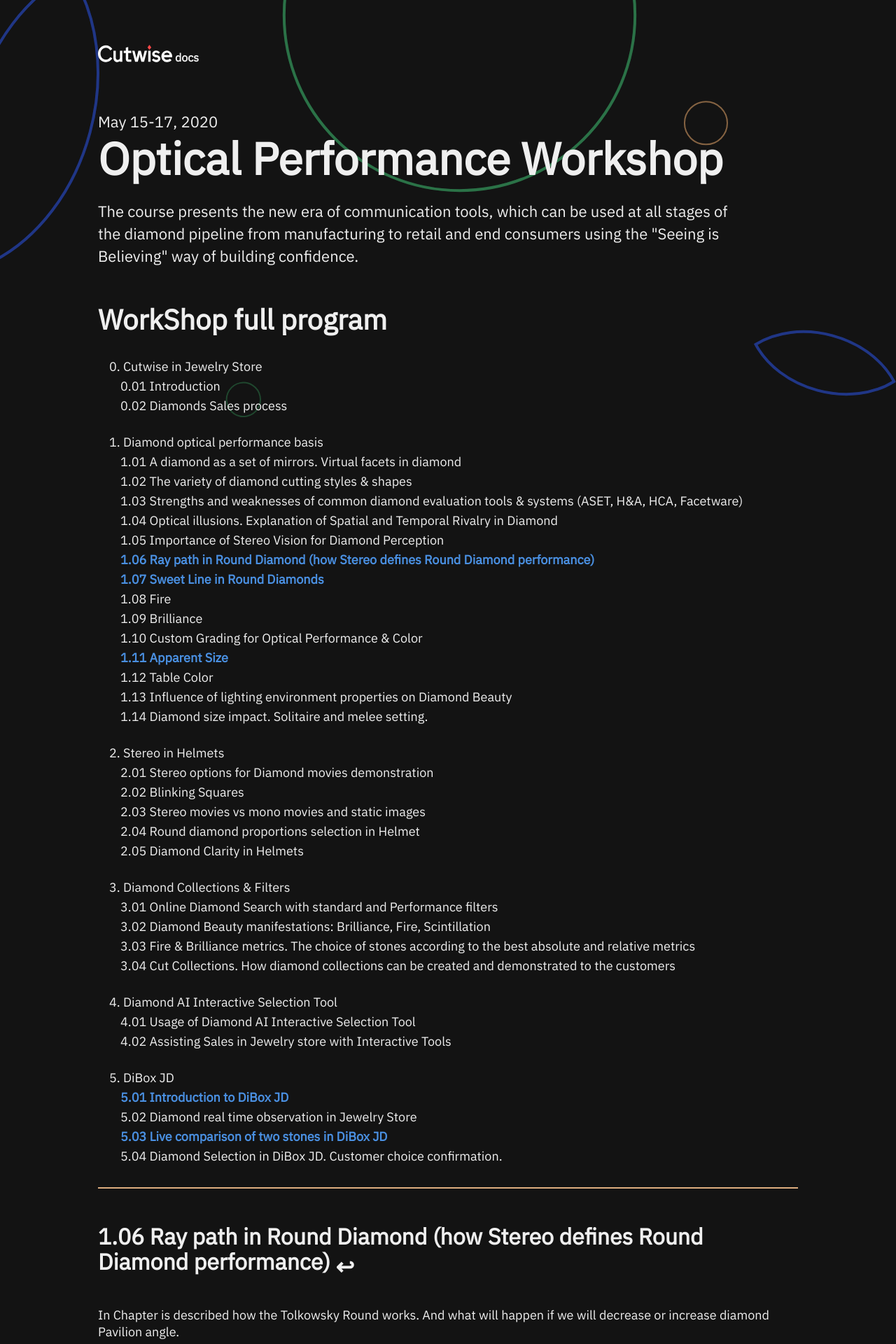
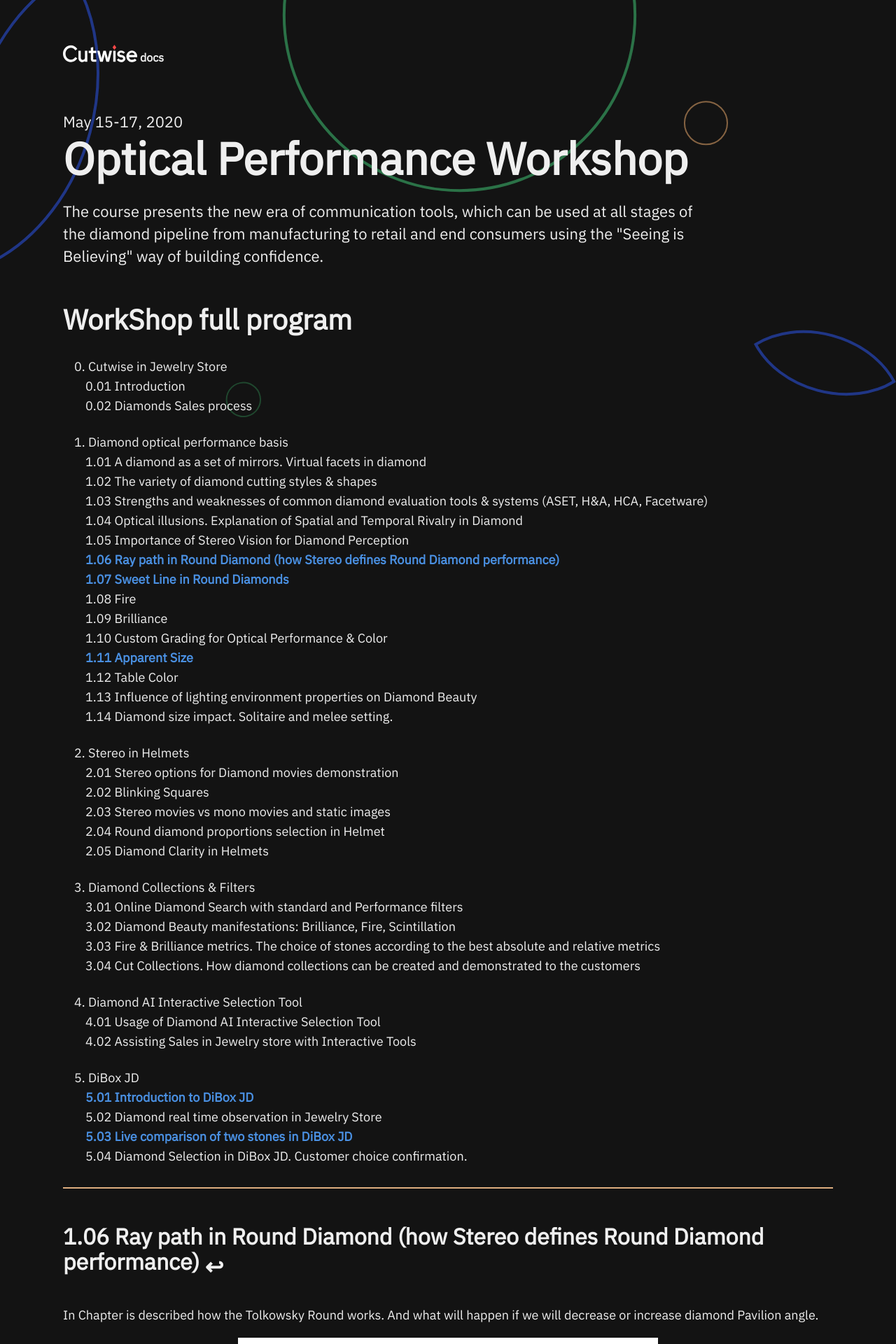
Before and after one commit to lutskanu/cutwise-docs, a Jekyll site: the page built from index.html, in a window 1280 px wide. Shown: the top 1920 px of the page at 70% size. Built offline with Jekyll 4.4.1, drawn with Linux system fonts in a browser that asks for light colours; nearby versions of some CDN libraries.

Commit message:
Fix padding for wrap

```diff
--- a/_sass/_structure.scss
+++ b/_sass/_structure.scss
@@ -18,7 +18,7 @@
 
   @include mq(desktop) {
     max-width: 1200px;
-    padding: 0 100px;
+    padding: 0 50px;
   }
 
   @include mq(screen-xs) {
```
